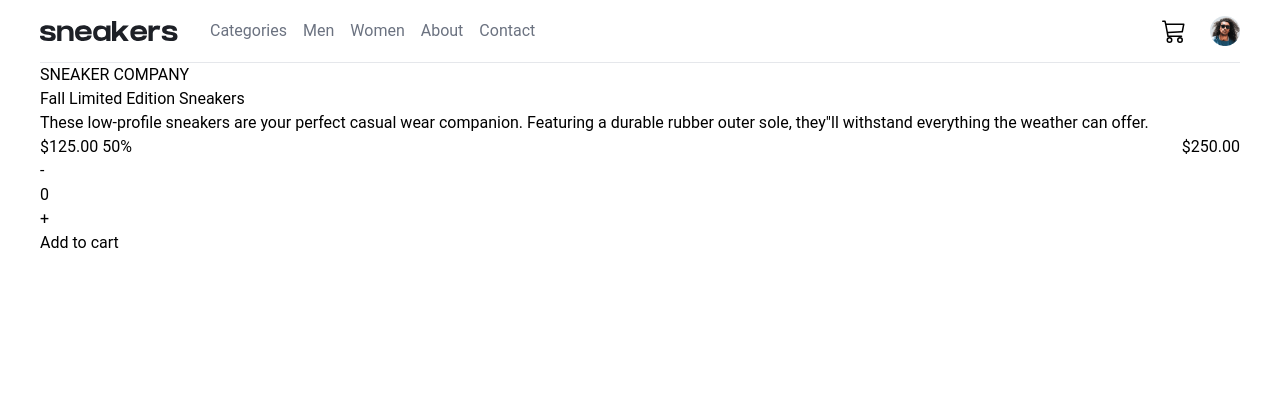
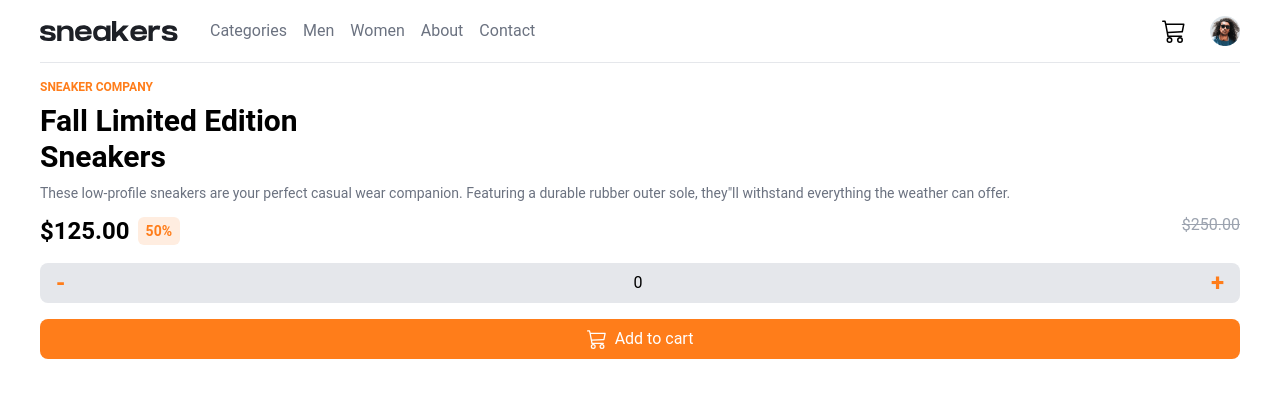
Before and after one commit to balikis-oyeleye/SCAMP-C6-Assessment, a React (Create React App) app: page / in a window 1280 px wide. Shown: the top 398 px of the page. Built offline with nearby package versions, Linux system fonts and the light colour scheme.

Commit message:
Complete about.jsx

```diff
--- a/src/components/about/About.jsx
+++ b/src/components/about/About.jsx
@@ -1,27 +1,36 @@
 import React from "react";
+import { BsCart3 } from "react-icons/bs";
 
 const About = () => {
   return (
-    <div className="container mx-auto">
-      <p> SNEAKER COMPANY</p>
-      <h2>Fall Limited Edition Sneakers</h2>
-      <p>
+    <div className="container mx-auto mt-4">
+      <p className="text-orange text-xs font-semibold "> SNEAKER COMPANY</p>
+      <h2 className="font-bold text-3xl my-2">
+        Fall Limited Edition <br /> Sneakers
+      </h2>
+      <p className="text-gray-500 text-sm">
         These low-profile sneakers are your perfect casual wear companion.
         Featuring a durable rubber outer sole, they"ll withstand everything the
         weather can offer.
       </p>
       <div className="flex flex-row justify-between items-center">
-        <h2>
-          $125.00 <span>50%</span>
+        <h2 className="font-bold text-2xl mt-3 flex items-center">
+          $125.00
+          <span className="text-sm ml-2 px-2 py-1 bg-pale_orange text-orange rounded-md">
+            50%
+          </span>
         </h2>
-        <p>$250.00</p>
+        <p className="line-through text-gray-400">$250.00</p>
       </div>
-      <div>
-        <button>-</button>
+      <div className="flex flex-row justify-between items-center bg-gray-200 rounded-lg px-4 py-1 my-4">
+        <button className="font-bold text-2xl text-orange">-</button>
         <h5>{0}</h5>
-        <button>+</button>
+        <button className="font-bold text-2xl text-orange">+</button>
       </div>
-      <button> Add to cart</button>
+      <button className="bg-orange w-full mb-4 rounded-lg py-2 text-white flex justify-center items-center gap-2">
+        <BsCart3 className="text-xl" />
+        Add to cart
+      </button>
     </div>
   );
 };
--- a/src/components/carousel/Carousel.jsx
+++ b/src/components/carousel/Carousel.jsx
@@ -36,7 +36,7 @@ const Carousel = () => {
       <div className="carousel-slider">
         <img
           src={productImage[current].image}
-          alt=""
+          alt="product"
           className="w-full h-auto"
         />
       </div>
```
